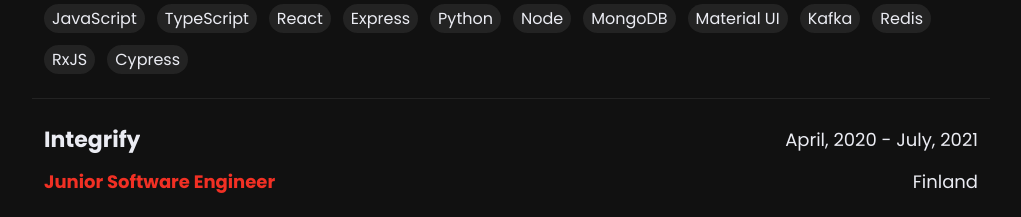
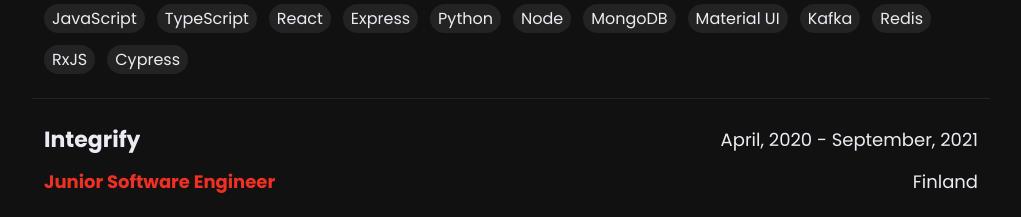
Before and after one commit to ShahSau/portfolioNew, a Next.js app: page / in a window 1280 px wide. Shown: the part 2300-2517 px from the top of the page, without its empty margins (159-1180 px from the left). Built offline with nearby package versions, Linux system fonts and the light colour scheme.

Commit message:
Update Experience.tsx

```diff
--- a/components/home/experience/Experience.tsx
+++ b/components/home/experience/Experience.tsx
@@ -60,7 +60,7 @@
   {
     title: "Integrify",
     position: "Junior Software Engineer",
-    time: "April, 2020 - July, 2021",
+    time: "April, 2020 - September, 2021",
     location: "Finland",
     // description:""
     tech: [
```
